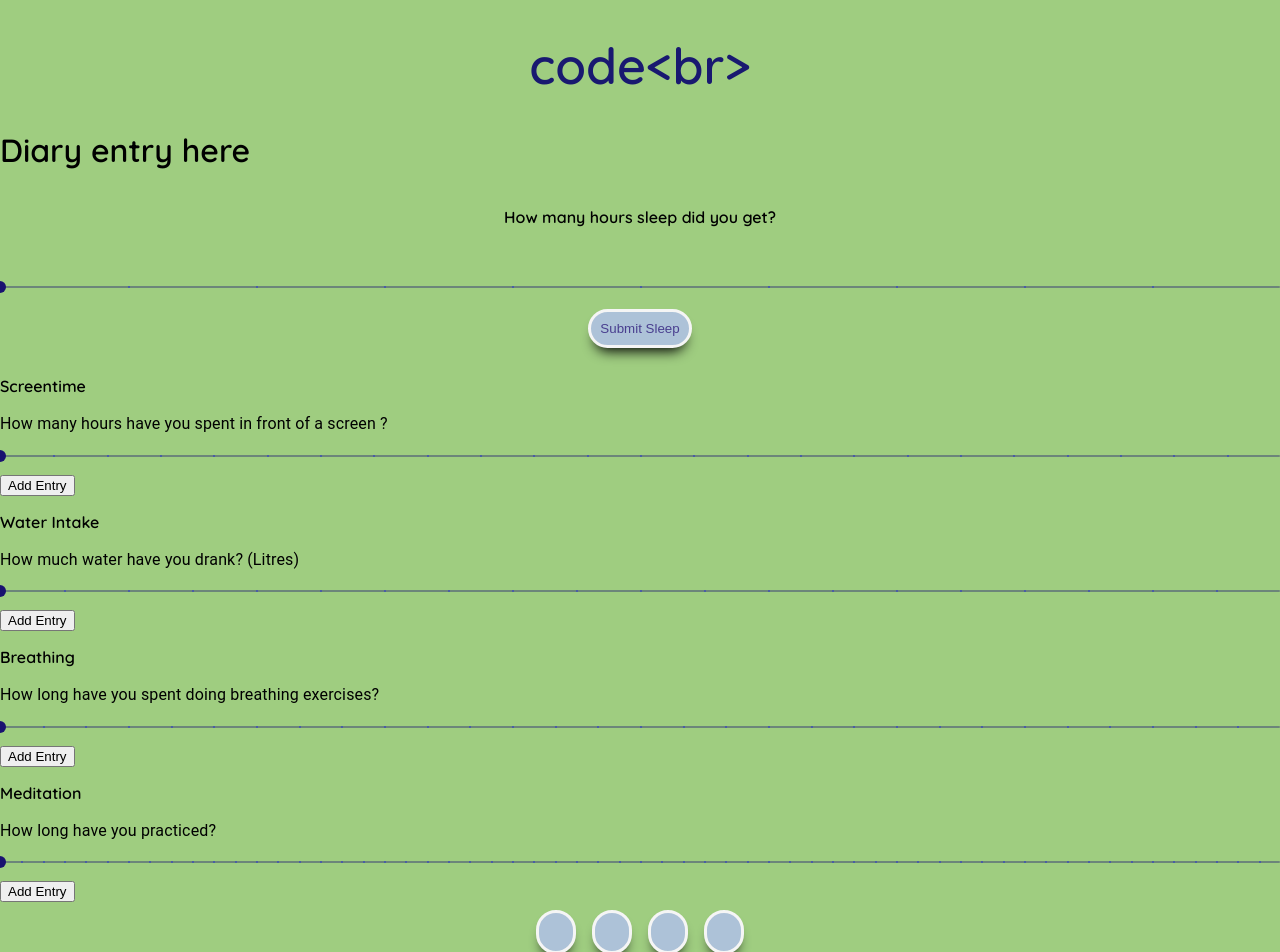
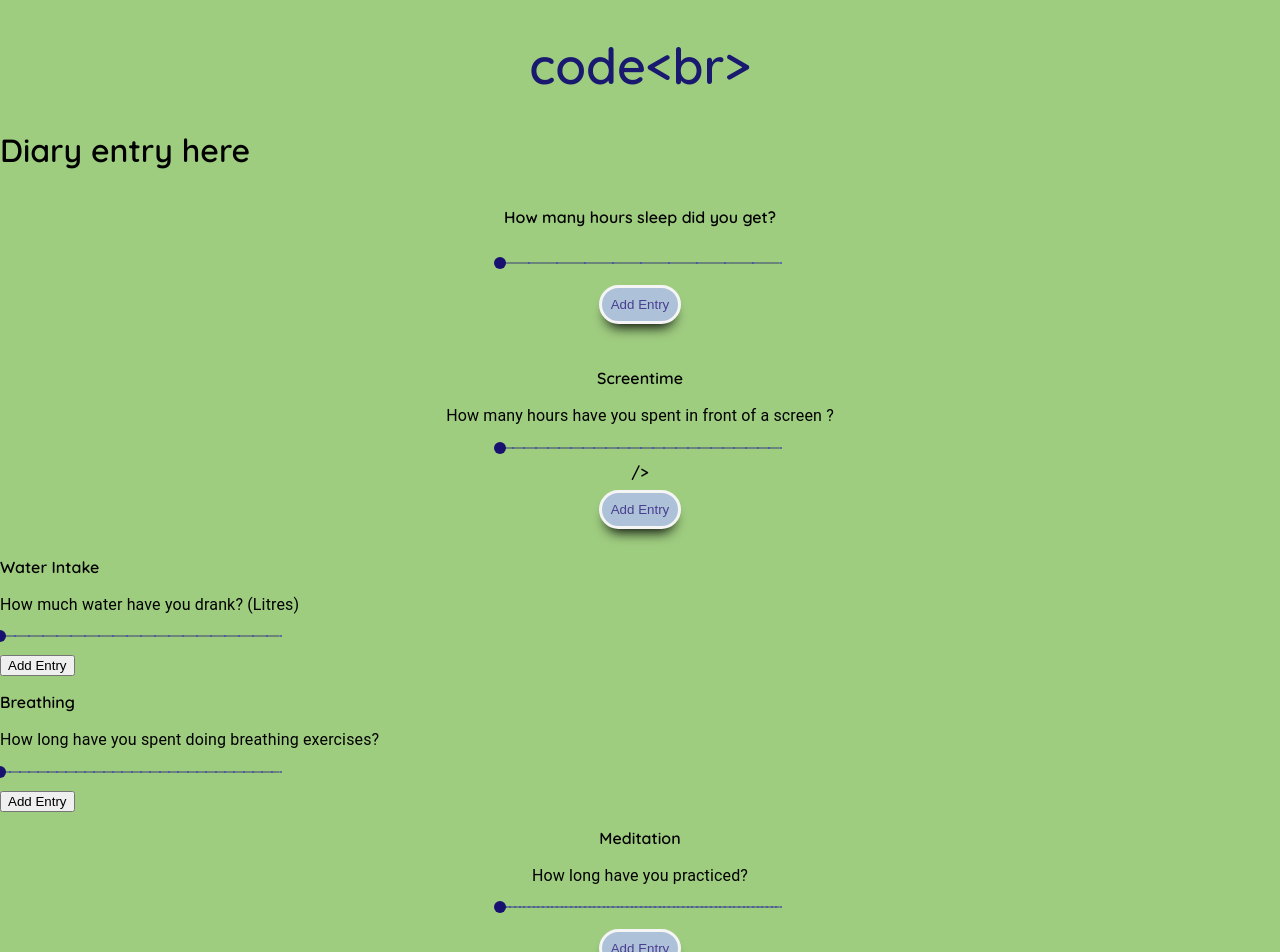
Before and after one commit to fatpav/code-br-, a React (Create React App) app in the folder code_br_client_side/: page /new in a window 1280 px wide. Shown: the top 952 px of the page. Built offline with nearby package versions, Linux system fonts and the light colour scheme; no server answers; some icons are missing.

Commit message:
meditation and screenTime slider styled ok

```diff
--- a/code_br_client_side/src/components/Inputs/Meditation.js
+++ b/code_br_client_side/src/components/Inputs/Meditation.js
@@ -1,8 +1,31 @@
-import {useState} from 'react';
-import {Slider, Typography} from '@material-ui/core';
+
+import { useState } from 'react';
+import { Slider, Typography } from '@material-ui/core';
+import { createMuiTheme, makeStyles } from '@material-ui/core/styles';
+import { ThemeProvider } from '@material-ui/styles';
 import axios from 'axios';
+import { MoonOutline } from "heroicons-react";
 
 const Meditation = ({diary, handleUpdate}) => {
+
+    const sliderTheme = createMuiTheme({
+        overrides: {
+            MuiSlider: {
+                thumb: {
+                    color: '#191170',
+                },
+                track: {
+                    color: 'white'
+                },
+                rail: {
+                    color: '#191170'
+                },
+                root: {
+                    width: 280,
+                },
+            }
+        }
+    })
 
     const [meditation, setMeditation] = useState(0)
 
@@ -47,11 +70,12 @@ const Meditation = ({diary, handleUpdate}) => {
 
 
     return (
-        <div>
+        <div className="slidercenter">
             <p>Meditation</p>
                 <Typography id="discrete-slider" gutterBottom>
                     How long have you practiced?
                 </Typography>
+                <ThemeProvider theme={sliderTheme}>
                 <Slider
                     defaultValue={meditation}
                     aria-labelledby="discrete-slider"
@@ -60,10 +84,13 @@ const Meditation = ({diary, handleUpdate}) => {
                     marks
                     min={0}
                     max={60}
+                    onChange={handleChange}
+                    color='#191170'
                 />
+                </ThemeProvider>
             <form
                 onSubmit={submitForm} >
-            <button type="submit">Add Entry</button>
+            <button className="navbuttons" type="submit">Add Entry</button>
             </form>
       </div>
 
--- a/code_br_client_side/src/components/Inputs/Screentime.js
+++ b/code_br_client_side/src/components/Inputs/Screentime.js
@@ -1,9 +1,30 @@
-import {useState} from 'react';
-import {Slider, Typography} from '@material-ui/core';
+import { useState } from 'react';
+import { Slider, Typography } from '@material-ui/core';
+import { createMuiTheme, makeStyles } from '@material-ui/core/styles';
+import { ThemeProvider } from '@material-ui/styles';
 import axios from 'axios';
-
+import { MoonOutline } from "heroicons-react";
 
 const Screentime = ({diary, handleUpdate}) => {
+
+    const sliderTheme = createMuiTheme({
+        overrides: {
+            MuiSlider: {
+                thumb: {
+                    color: '#191170',
+                },
+                track: {
+                    color: 'white'
+                },
+                rail: {
+                    color: '#191170'
+                },
+                root: {
+                    width: 280,
+                },
+            }
+        }
+    })
 
     const [screenTime, setScreenTime] = useState(0)
 
@@ -47,11 +68,12 @@ const Screentime = ({diary, handleUpdate}) => {
 
 
     return(
-        <div>
+        <div className="slidercenter">
         <p>Screentime </p>
             <Typography id="discrete-slider" gutterBottom>
                 How many hours have you spent in front of a screen ?
             </Typography>
+            <ThemeProvider theme={sliderTheme}>
             <Slider
                 defaultValue={screenTime}
                 aria-labelledby="discrete-slider"
@@ -60,10 +82,13 @@ const Screentime = ({diary, handleUpdate}) => {
                 marks
                 min={0}
                 max={12}
+                color='#191170'
+                />
+            </ThemeProvider>
             />
             <form
                 onSubmit={submitForm} >
-            <button type="submit">Add Entry</button>
+            <button className="navbuttons" type="submit">Add Entry</button>
             </form>
 
     </div>
--- a/code_br_client_side/src/components/Inputs/Sleep.js
+++ b/code_br_client_side/src/components/Inputs/Sleep.js
@@ -74,7 +74,7 @@ const Sleep = ({ diary, handleUpdate }) => {
             <div className="slidercenter">
                 <p>How many hours sleep did you get?</p>
                 <Typography id="discrete-slider" gutterBottom>
-                    <MoonOutline />
+                    {/* <MoonOutline /> */}
                 </Typography>
                 <ThemeProvider theme={sliderTheme}>
                     <Slider
@@ -91,7 +91,7 @@ const Sleep = ({ diary, handleUpdate }) => {
                     />
                 </ThemeProvider>
                 <form onSubmit={submitForm} >
-                    <button class="navbuttons" type="submit">Submit Sleep</button>
+                    <button className="navbuttons" type="submit">Add Entry</button>
                 </form>
             </div>
         </>
```
Also changed, not shown: 1 other file (tests, documents, lock files or other folders).
